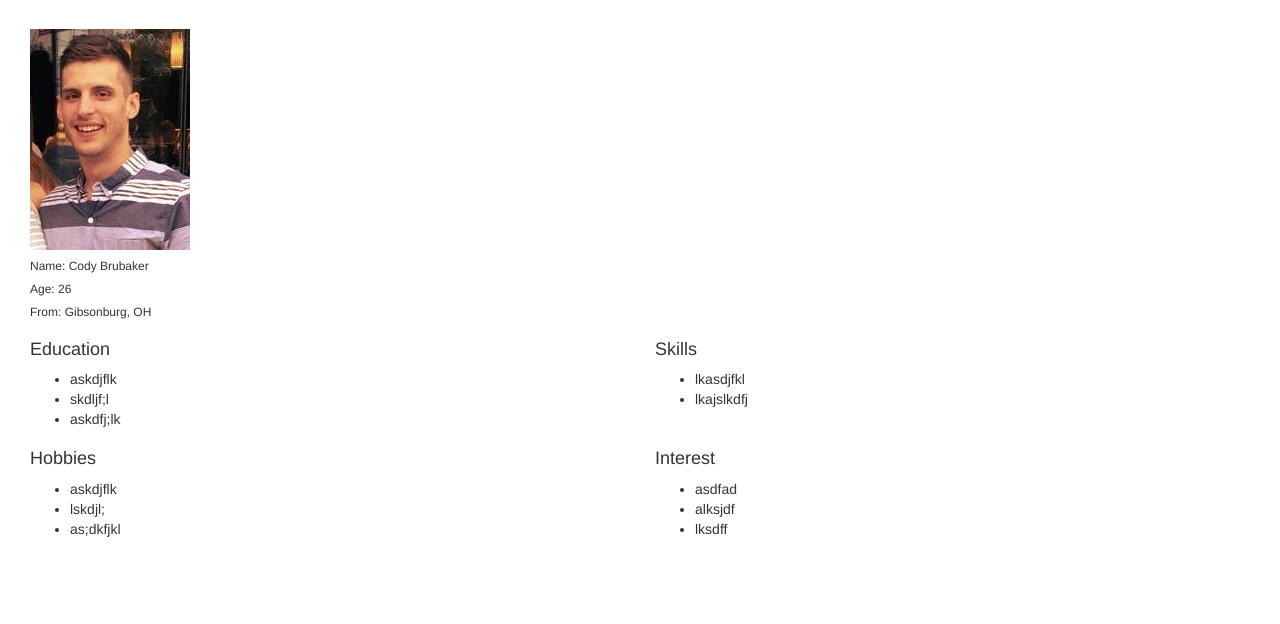
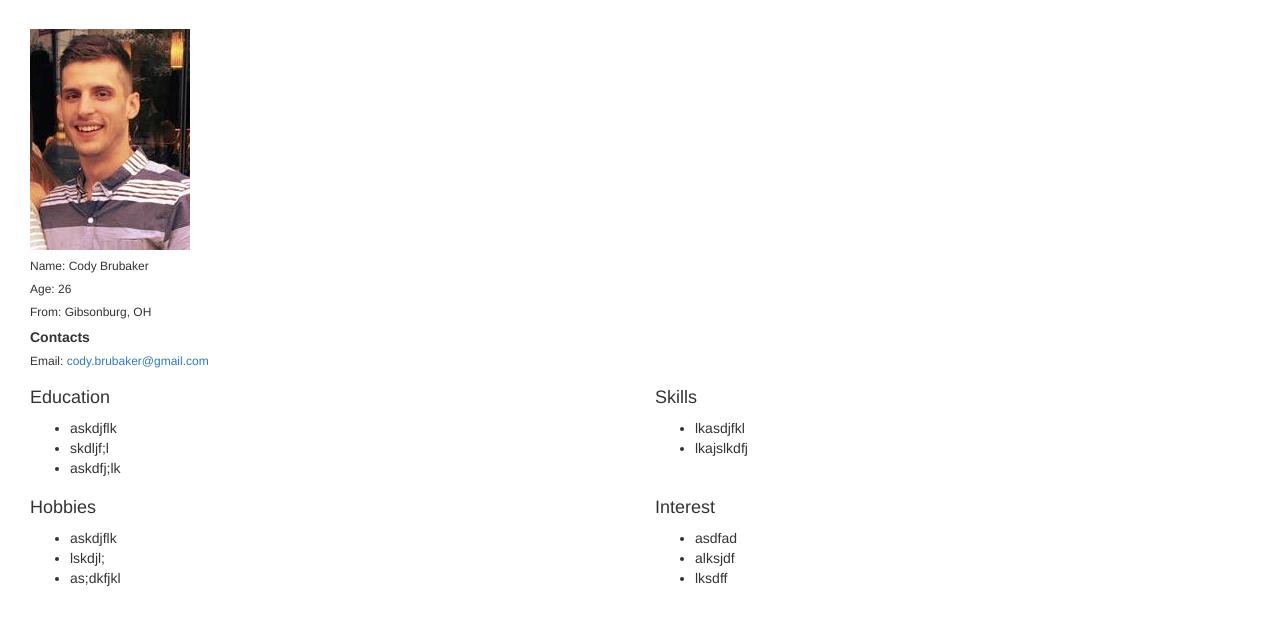
Before and after one commit to codybru10/portfolio, a plain HTML site: page about.html in a window 1280 px wide. Shown: the part 160-784 px from the top of the page. Drawn offline with Linux system fonts and the light colour scheme.

Commit message:
add contacts to future sidebar

```diff
--- a/about.html
+++ b/about.html
@@ -17,6 +17,8 @@
         <h6>Name: Cody Brubaker</h6>
         <h6>Age: 26</h6>
         <h6>From: Gibsonburg, OH</h6>
+        <h5><strong>Contacts</strong></h5>
+        <h6>Email: <a href="mailto:cody.brubaker@gmail.com">cody.brubaker@gmail.com</a></h6>
       </div>
 <!--Columns for education and skills-->
       <div class="container">
```
